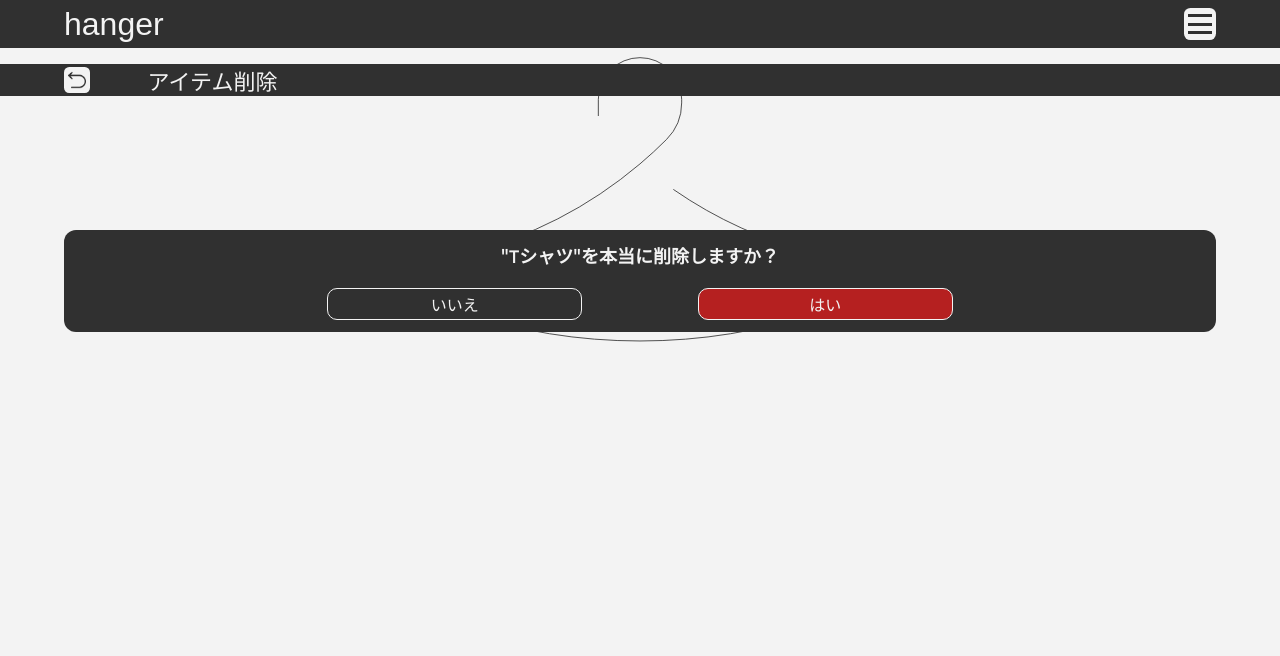
After one commit to tabuuuuuchi/hanger, a Django app: page /item/8/delete/ in a window 1280 px wide. The commit adds this page. Shown: the top 656 px of the page. Run offline with Django 5.2, Linux system fonts and the light colour scheme; data comes from the database, SQL or seed files in the repository; both versions use the stored data as it was after the commit; some web fonts are replaced.

Commit message:
アイテム削除機能実装

```diff
--- a/hanger/static/hanger/css/style.css
+++ b/hanger/static/hanger/css/style.css
@@ -16,6 +16,9 @@ body {
     padding: 0;
     height: 100vh;
     background-color: #f3f3f3;
+    a {
+        text-decoration: none;
+    }
 }
 
 /*背景色*/
@@ -42,6 +45,10 @@ body {
 
 .background-winter {
     background-color: #D7D7D7;
+}
+
+.background-red {
+    background-color: #b52020;
 }
 
 /*文字色*/
@@ -386,16 +393,21 @@ header {
 }
 
 .item-detail-button-box {
-    width: 20%;
+    width: 22%;
     height: 30px;
     border-width: 1px;
     border-radius: 10px;
     display: flex;
     justify-content: center;
     align-items: center;
+    button {
+        background-color: rgba(0, 0, 0, 0);
+        border-style: none;
+    }
 }
 
 .item-detail-button-title {
+    font-family: "Zen Kaku Gothic New", sans-serif;
     font-weight: 400;
     padding: 0 8px 0 8px;
     font-size: 16px;
@@ -647,3 +659,18 @@ footer {
     border-radius: 10px;
     font-weight: 500;
 }
+
+
+/*アイテム削除画面
+-----------------------------------*/
+.item-delete-content {
+    margin: 0 auto;
+    width: 90%;
+    padding-top: 230px
+}
+
+.delete-title {
+    font-family: "Zen Kaku Gothic New", sans-serif;
+    font-weight: 700;
+    font-size: 18px;
+}
--- /dev/null
+++ b/hanger/templates/hanger/item_delete.html
@@ -0,0 +1,42 @@
+{% extends 'header_and_back.html' %}
+{% load static %}
+
+{% block title_child %}アイテム削除{% endblock %}
+
+{% block nav %}
+<div class="humburger-box">
+    <span class="humburger-line-top"></span>
+    <span class="humburger-line-middle"></span>
+    <span class="humburger-line-bottom"></span>
+</div>
+{% endblock %}
+
+
+{% block page-title %}
+<div class="detail-create-title-bar-items">
+    <!--戻るボタン-->
+    <a class="return-search-box" href="{% url 'detail-item' object.pk %}">
+        <img class="return-search-img" src="{% static 'hanger/img/icon-park-outline--return.png' %}">
+    </a>
+    <h2 class="page-title">アイテム削除</h2>
+</div>
+{% endblock %}
+
+{% block content_child %}
+<!--ハンガーイラスト-->
+<span class="detail-create-hanger"></span>
+<div class="item-delete-content">
+    <div class="item-detail-items background-dark">
+        <h4 class="delete-title color-light">"{{ object.name }}"を本当に削除しますか？</h2>
+        <div class="item-detail-button-items">
+            <a class="item-detail-button-box background-dark border-light" href="{% url 'detail-item' object.pk %}">
+                <h3 class="item-detail-button-title color-light">いいえ</h2>
+            </a>
+            <form method="post" class="background-red item-detail-button-box border-light">
+                {% csrf_token %}
+                <button type="submit" class="item-detail-button-title color-light">はい</h2>
+            </form>
+        </div>
+    </div>
+</div>
+{% endblock %}
--- a/hanger/templates/hanger/item_detail.html
+++ b/hanger/templates/hanger/item_detail.html
@@ -41,9 +41,9 @@
             <div class="item-detail-button-box background-dark border-light">
                 <h3 class="item-detail-button-title color-light">編集</h2>
             </div>
-            <div class="item-detail-button-box background-dark border-light">
+            <a class="item-detail-button-box background-dark border-light" href="{% url 'delete-item' object.pk %}">
                 <h3 class="item-detail-button-title color-light">削除</h2>
-            </div>
+            </a>
         </div>
     </div>
 </div>
--- a/hanger/urls.py
+++ b/hanger/urls.py
@@ -6,6 +6,7 @@ urlpatterns = [
     path('item/', views.ListItemView.as_view(), name='list-item'),
     path('item/<int:pk>/detail/', views.DetailItemView.as_view(), name='detail-item'),
     path('item/create/', views.CreateItemView.as_view(), name='create-item'),
+    path('item/<int:pk>/delete/', views.DeleteItemView.as_view(), name='delete-item'),
     path('outfit/', views.ListOutfitView.as_view(), name='list-outfit'),
     path('outfit/<int:pk>/detail/', views.DetailOutfitView.as_view(), name='detail-outfit'),
 ]
--- a/hanger/views.py
+++ b/hanger/views.py
@@ -1,6 +1,6 @@
 from django.shortcuts import render
 from django.urls import reverse_lazy
-from django.views.generic import ListView, DetailView, CreateView
+from django.views.generic import ListView, DetailView, CreateView, DeleteView
 from .models import Item, Season, Outfit
 
 
@@ -26,6 +26,12 @@ class CreateItemView(CreateView):
         return super().form_valid(form)
 
 
+class DeleteItemView(DeleteView):       #アイテム詳細
+    template_name = 'hanger/item_delete.html'
+    model = Item
+    success_url = reverse_lazy('list-item')
+
+
 class ListOutfitView(ListView):     #コーデ一覧
     template_name = 'hanger/outfit_list.html'
     model = Outfit
```
Also changed, not shown: db.sqlite3, media/IMG_6003_5rzKGsB.jpeg (added).
